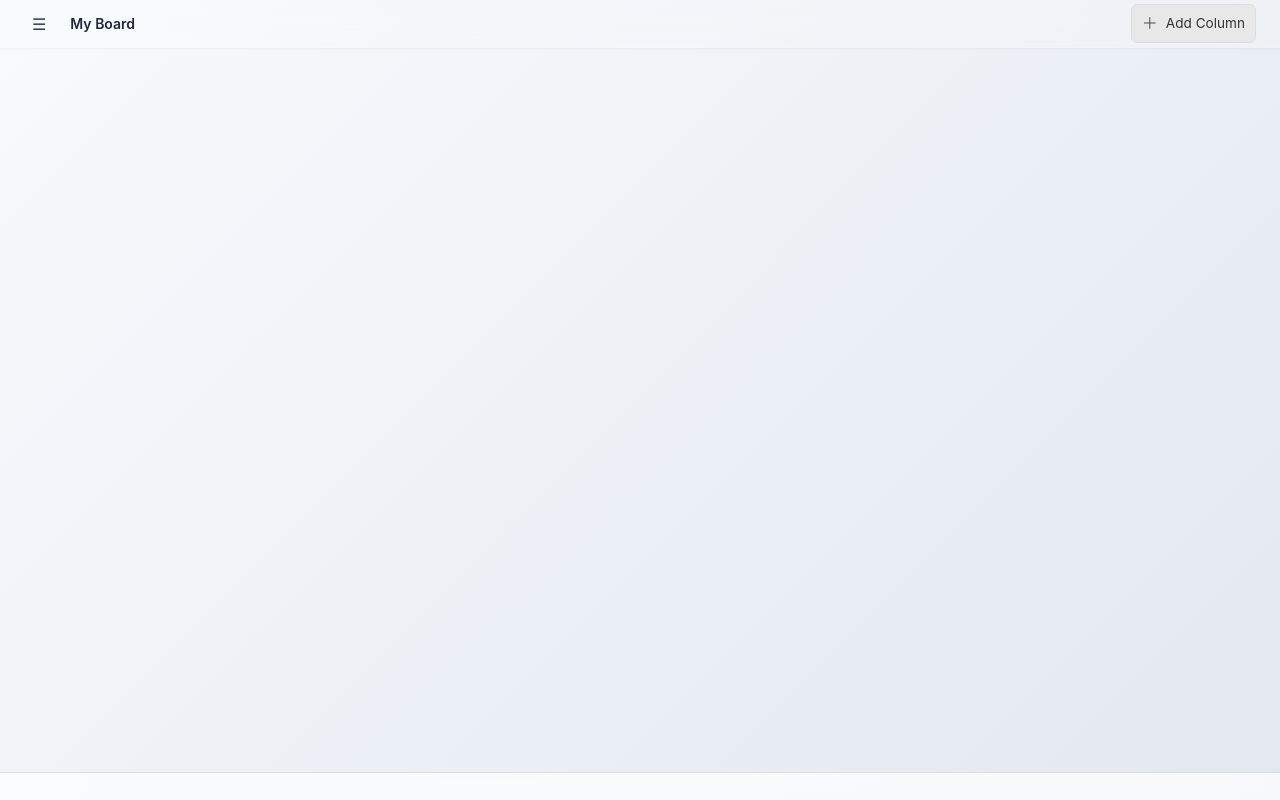
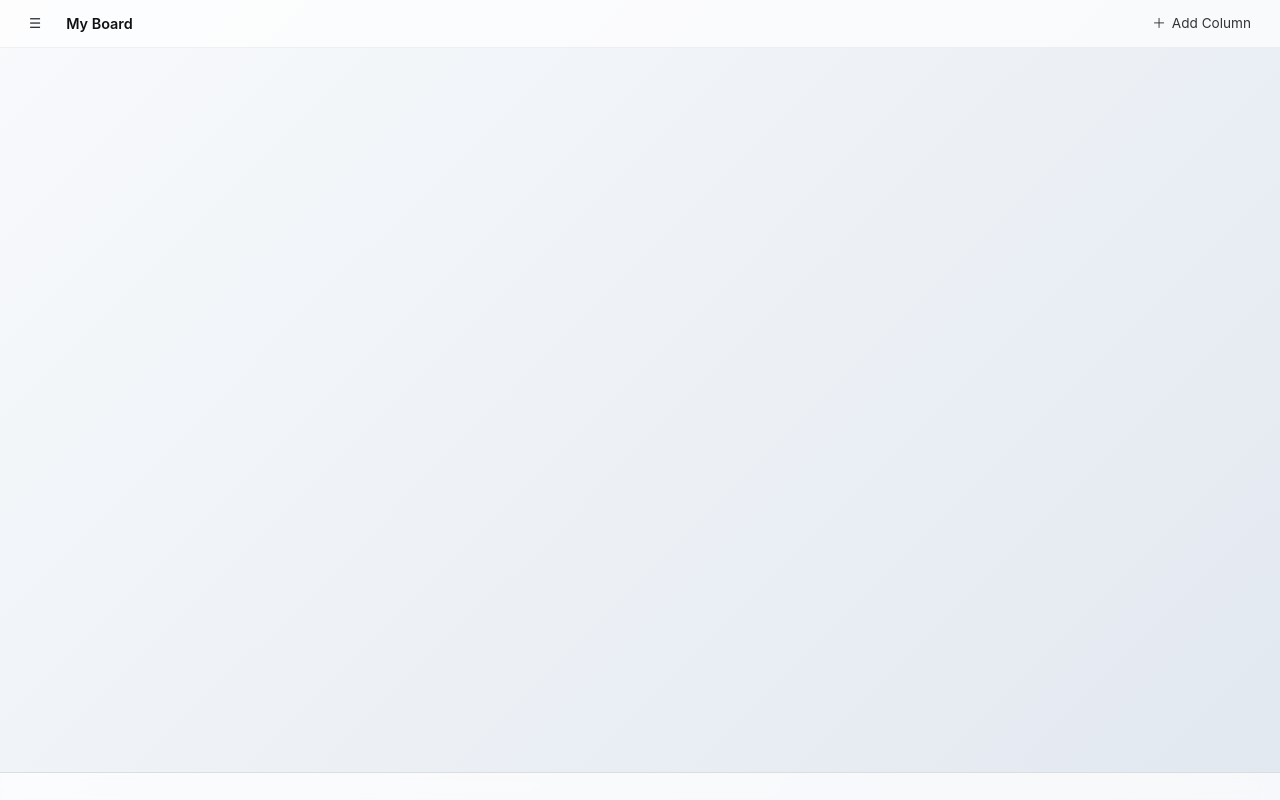
Before and after one commit to ZFordDev/SnapBoard, a website with bundled scripts: page index.html in a window 1280 px wide. Built offline with nearby package versions, Linux system fonts and the light colour scheme; files whose address does not match are found by name.

Commit message:
new snapdock style header

```diff
--- a/index.html
+++ b/index.html
@@ -45,30 +45,23 @@
 
 
     <!-- Header -->
-    <header
-      class="flex-none h-12 flex items-center justify-between px-6 z-10
-      bg-white/20 backdrop-blur-xl border-b border-white/10 shadow-sm"
-    >
-      <div class="flex items-center gap-4">
-        <button
-          id="menu-btn"
-          class="p-2 hover:bg-white/10 rounded-lg transition-colors text-slate-700"
-        >
-          ☰
-        </button>
+    <header class="sb-header">
+      <div class="sb-header-left">
+        <button id="menu-btn" class="sb-header-btn">☰</button>
 
-        <div class="text-sm font-semibold text-slate-800">
+        <div class="sb-header-title">
           <span id="board-name">My Board</span>
         </div>
       </div>
 
-      <div class="flex items-center gap-3">
-        <button id="add-column-btn" class="sb-btn">
+      <div class="sb-header-right">
+        <button id="add-column-btn" class="sb-header-btn">
           <span class="icon">＋</span>
           <span>Add Column</span>
         </button>
       </div>
     </header>
+
 
     <!-- Board Area -->
     <main
--- /dev/null
+++ b/src/styles/components/header.css
@@ -0,0 +1,44 @@
+.sb-header {
+  height: 48px;
+  display: flex;
+  align-items: center;
+  justify-content: space-between;
+  padding: 0 16px;
+
+  background: var(--glass-bg);
+  backdrop-filter: var(--glass-blur);
+  border-bottom: 1px solid var(--glass-border);
+  box-shadow: var(--shadow-sm);
+}
+.sb-header-left,
+.sb-header-right {
+  display: flex;
+  align-items: center;
+  gap: 12px;
+}
+.sb-header-btn {
+  display: flex;
+  align-items: center;
+  gap: 6px;
+
+  padding: 6px 12px;
+  font-size: 0.85rem;
+  border-radius: 6px;
+
+  background: transparent;
+  border: 1px solid transparent;
+  color: var(--tab-text);
+
+  cursor: pointer;
+  transition: background 0.15s ease, color 0.15s ease;
+}
+
+.sb-header-btn:hover {
+  background: var(--tab-idle-bg);
+  color: var(--editor-text);
+}
+.sb-header-title {
+  font-size: 0.9rem;
+  font-weight: 600;
+  color: var(--editor-text);
+}
--- a/src/styles/index.css
+++ b/src/styles/index.css
@@ -5,6 +5,7 @@
 @import "./buttons/standard.css"; /* basic button styles **NEW** */
 @import "./components/update.css:"; /* update button styles **NEW** */
 @import "./components/footer.css"; /* footer layout helpers **NEW** */
+@import "./components/header.css"; /* header layout helpers **NEW** */
 
 /* Themes */
 @import "./themes/light.css"; /* light theme **NEW** basic for just sidebar */
```
